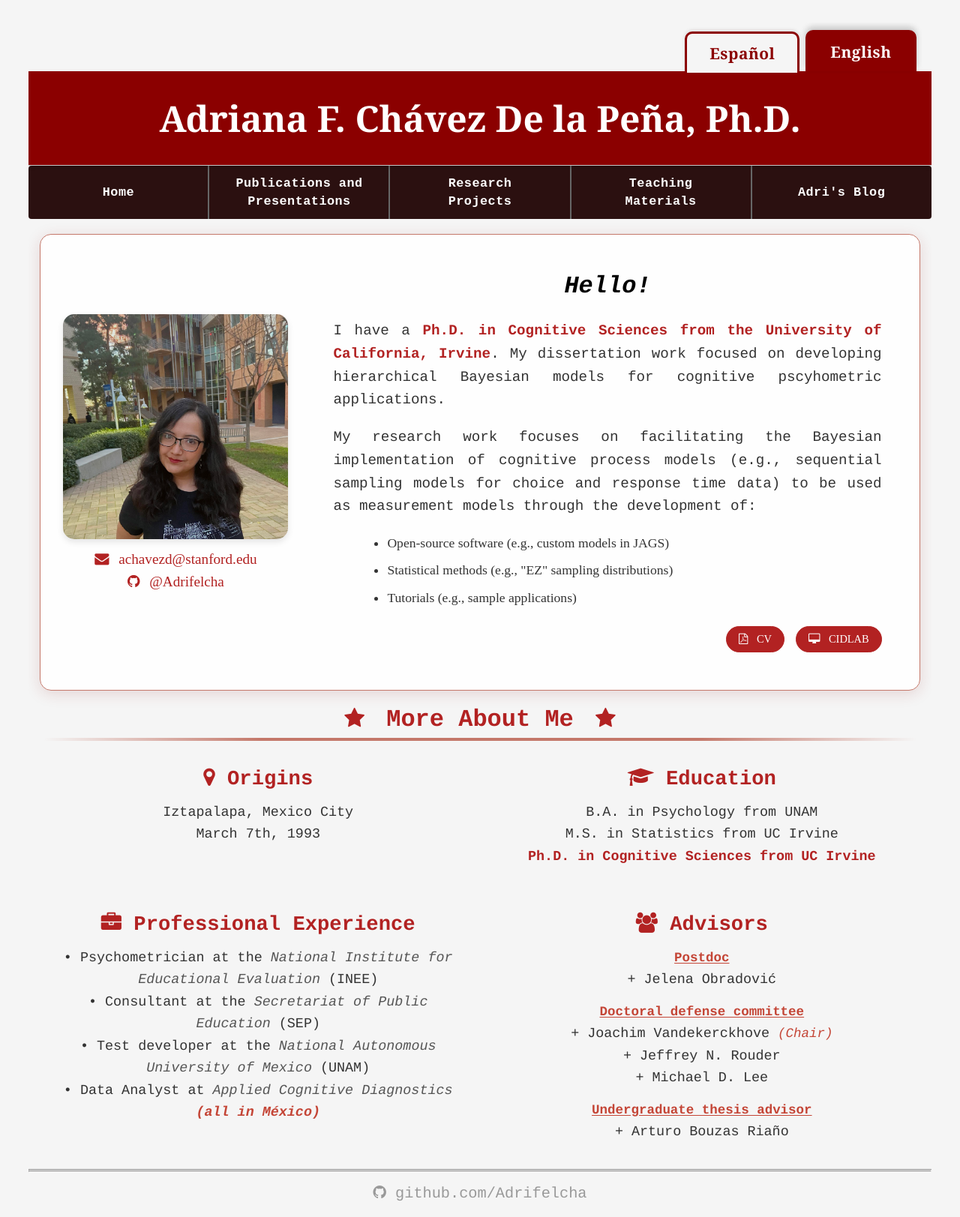
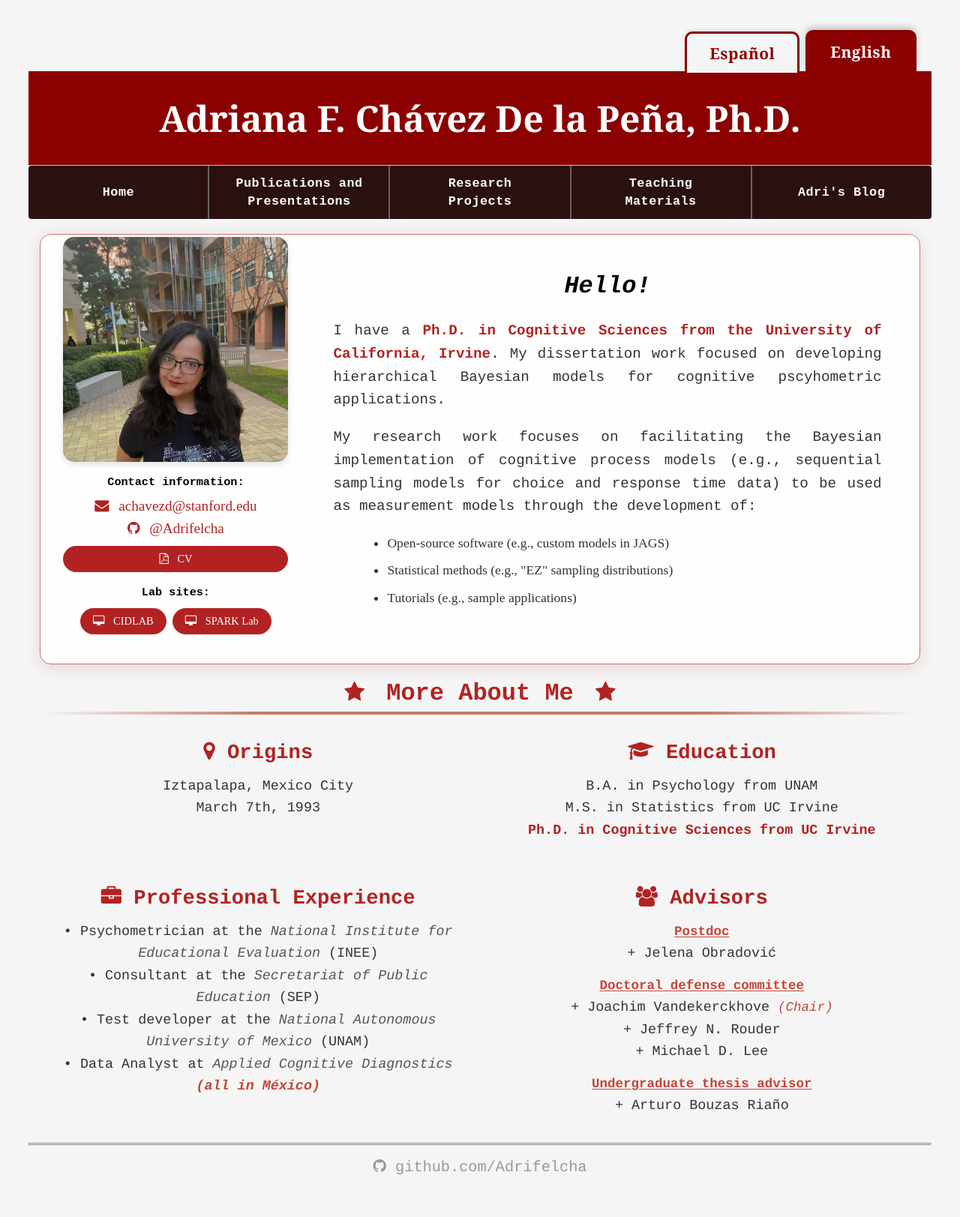
Before and after one commit to Adrifelcha/adrifelcha.github.io, a Jekyll site: the page built from index.html, in a window 1280 px wide. Shown: the whole page at 75% size. Built offline with Jekyll 4.4.1, drawn with Linux system fonts in a browser that asks for light colours; some web fonts are replaced; after the commit the page ends 1588 px from its top, so only the background shows below that.

Commit message:
Move buttons to the left on the main page

```diff
--- a/_data/translations.yml
+++ b/_data/translations.yml
@@ -20,6 +20,8 @@ en:
     bio6: "Statistical methods (e.g., \"EZ\" sampling distributions)"
     bio7: "Tutorials (e.g., sample applications)"
     bio8: "I am currently on the job market."
+    contact_info: "Contact information:"
+    lab_sites: "Lab sites:"
     more_about: "More About Me"
     origins: "Origins"
     origins_content: "Iztapalapa, Mexico City<br>March 7th, 1993"
@@ -61,6 +63,8 @@ es:
     bio6: "Métodos estadísticos (e.g., aproximando distribuciones muestrales \"EZ\")"
     bio7: "Tutoriales (aplicaciones ilustrativas)"
     bio8: "Actualmente estoy en búsqueda de trabajo."
+    contact_info: "Información de contacto:"
+    lab_sites: "Sitios de laboratorio:"
     more_about: "Más Sobre Mí"
     origins: "Orígen"
     origins_content: "Iztapalapa, Ciudad de México<br>7 de marzo de 1993"
--- a/css/main.css
+++ b/css/main.css
@@ -372,7 +372,7 @@ hr.style18:before {
 
 .profile-section {
     display: flex;
-    align-items: center;
+    align-items: flex-start;
     gap: 40px;
     margin: 20px auto;
     max-width: 1300px;
@@ -423,6 +423,31 @@ hr.style18:before {
     transition: all 0.3s ease;
     font-size: 0.9em;
     white-space: nowrap;
+    text-align: center;
+    box-sizing: border-box;
+}
+
+.cv-button {
+    width: 100%;
+    margin-top: 4px;
+}
+
+.lab-links {
+    display: flex;
+    flex-wrap: wrap;
+    justify-content: center;
+    gap: 8px;
+    width: 100%;
+}
+
+.profile-subtitle {
+    font-family: 'Courier New', 'Courier', monospace;
+    font-size: 0.95em;
+    font-weight: bold;
+    color: #000;
+    text-align: center;
+    margin: 10px 0 2px 0;
+    line-height: 1.3;
 }
 
 .social-button:hover {
@@ -1154,6 +1179,11 @@ ul.dropdown > li.subs:first-child {
         max-width: none;
     }
 
+    .profile-left {
+        width: 100%;
+        max-width: 300px;
+    }
+
     .bio-content {
         width: 100%;  /* Full width for text content */
     }
@@ -1176,11 +1206,14 @@ ul.dropdown > li.subs:first-child {
     }
 
     .social-button {
-        width: 100%;
         text-align: center;
         padding: 10px 16px;
         font-size: 0.85em;
         box-sizing: border-box;
+    }
+
+    .cv-button {
+        width: 100%;
     }
 
     .more-about-section {
@@ -1870,7 +1903,7 @@ ul.dropdown > li.subs:first-child {
 
 .email-contact {
     text-align: center;
-    margin-top: 8px;  /* Consistent spacing after image */
+    margin-top: 0;
     margin-bottom: 0;
 }
 
@@ -1913,7 +1946,9 @@ ul.dropdown > li.subs:first-child {
     display: flex;
     flex-direction: column;
     align-items: center;
-    gap: 8px;  /* This controls spacing between all elements */
+    gap: 8px;
+    width: 300px;
+    flex-shrink: 0;
 }
 
 .more-about-title {
--- a/index.html
+++ b/index.html
@@ -6,6 +6,7 @@ title: Adriana F. Chávez De la Peña
 <div class="profile-section">
     <div class="profile-left">
         <img src="/photos/adriana_mainPage.jpg" alt="Profile Picture" class="profile-image">
+        <p class="profile-subtitle" data-translate-content="contact_info" data-translate-section="home">Contact information:</p>
         <div class="email-contact">
             <a href="mailto:achavezd@stanford.edu" class="email-link">
                 <i class="fa fa-envelope"></i> achavezd@stanford.edu
@@ -14,6 +15,18 @@ title: Adriana F. Chávez De la Peña
         <div class="github-contact">
             <a href="https://github.com/Adrifelcha" class="github-link">
                 <i class="fa fa-github"></i> @Adrifelcha
+            </a>
+        </div>
+        <a href="/documents/AdrianaChavezDeLaPena_CV.pdf" class="social-button cv-button" target="_blank">
+            <i class="fa fa-file-pdf-o"></i> CV
+        </a>
+        <p class="profile-subtitle" data-translate-content="lab_sites" data-translate-section="home">Lab sites:</p>
+        <div class="lab-links">
+            <a href="https://cidlab.com/" class="social-button" target="_blank">
+                <i class="fa fa-desktop"></i> CIDLAB
+            </a>
+            <a href="https://sparklab.stanford.edu/" class="social-button" target="_blank">
+                <i class="fa fa-desktop"></i> SPARK Lab
             </a>
         </div>
     </div>
@@ -36,15 +49,6 @@ title: Adriana F. Chávez De la Peña
         <!-- <p class="bio-text" style="text-align: justify;">
             <strong data-translate-content="bio8" data-translate-section="home">I am currently on the job market.</strong>
         </p> -->
-
-        <div class="social-links">
-            <a href="/documents/AdrianaChavezDeLaPena_CV.pdf" class="social-button" target="_blank">
-                <i class="fa fa-file-pdf-o"></i> CV
-            </a>
-            <a href="https://cidlab.com/" class="social-button" target="_blank">
-                <i class="fa fa-desktop"></i> CIDLAB
-            </a>
-        </div>
     </div>
 </div>
 
```
